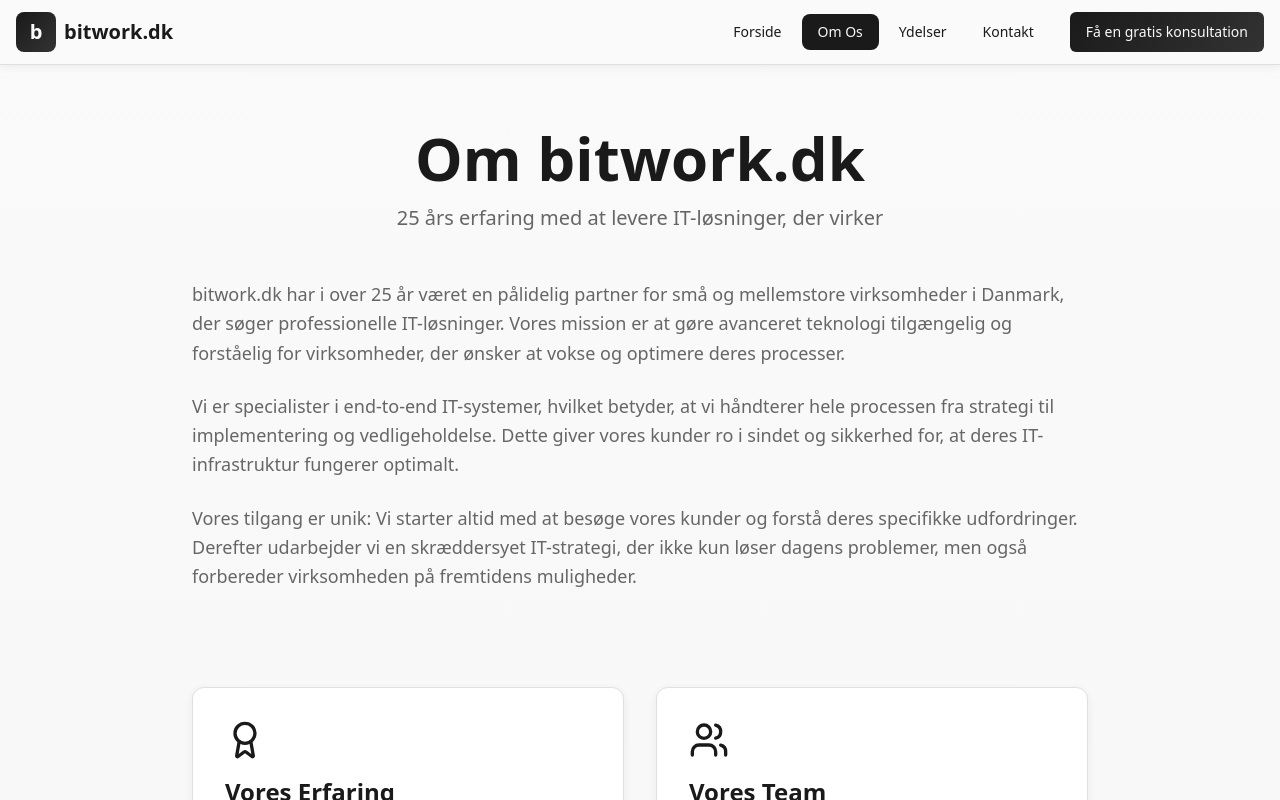
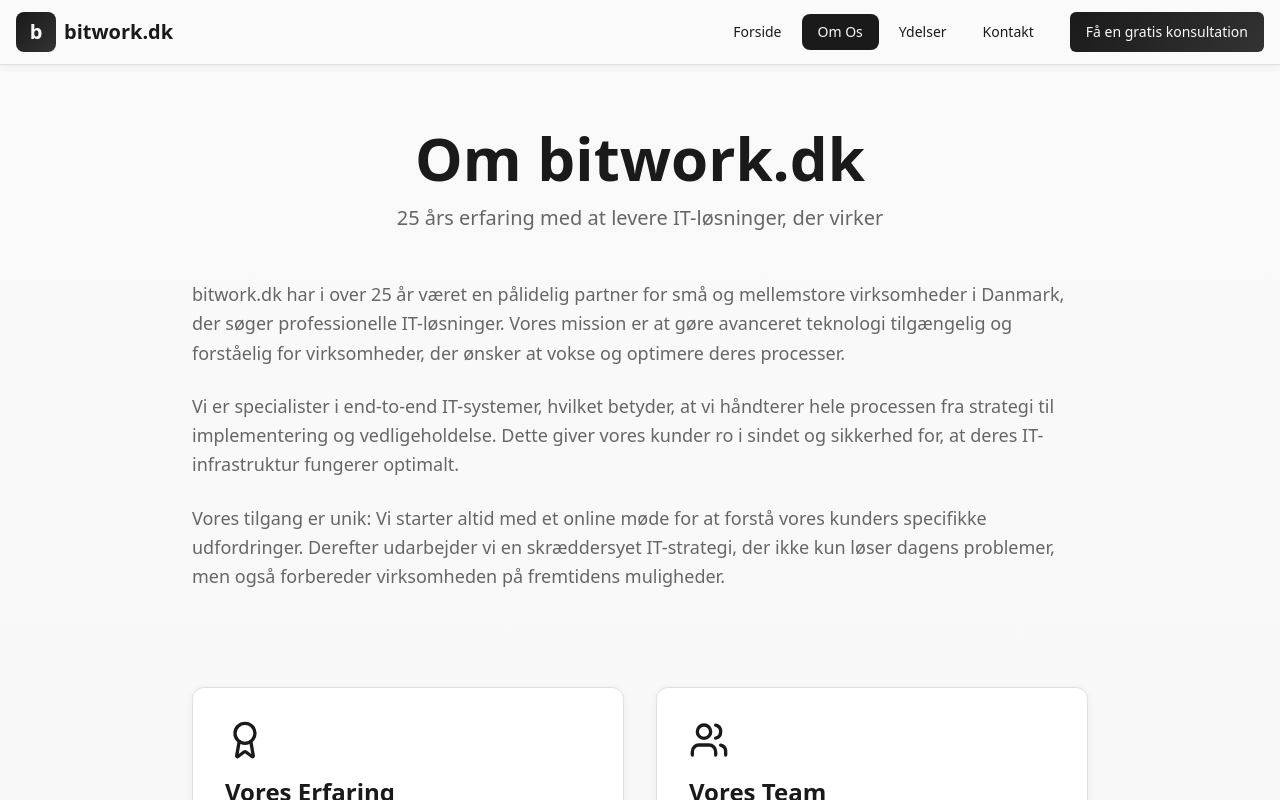
Before and after one commit to hoeghen/bitwork-homepage, a React (Vite) app: page /om-os in a window 1280 px wide. Shown: the top 800 px of the page. Built offline with nearby package versions, Linux system fonts and the light colour scheme; the HTML template or start-up script is replaced by a standard one.

Commit message:
Update text to reflect online meetings

```diff
--- a/src/pages/About.tsx
+++ b/src/pages/About.tsx
@@ -31,7 +31,7 @@ const About = () => {
               </p>
 
               <p className="text-lg leading-relaxed">
-                Vores tilgang er unik: Vi starter altid med at besøge vores kunder og forstå deres specifikke
+                Vores tilgang er unik: Vi starter altid med et online møde for at forstå vores kunders specifikke
                 udfordringer. Derefter udarbejder vi en skræddersyet IT-strategi, der ikke kun løser dagens problemer,
                 men også forbereder virksomheden på fremtidens muligheder.
               </p>
```
